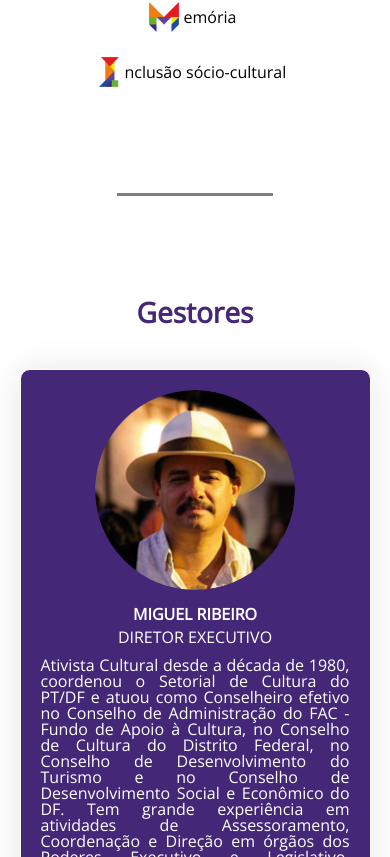
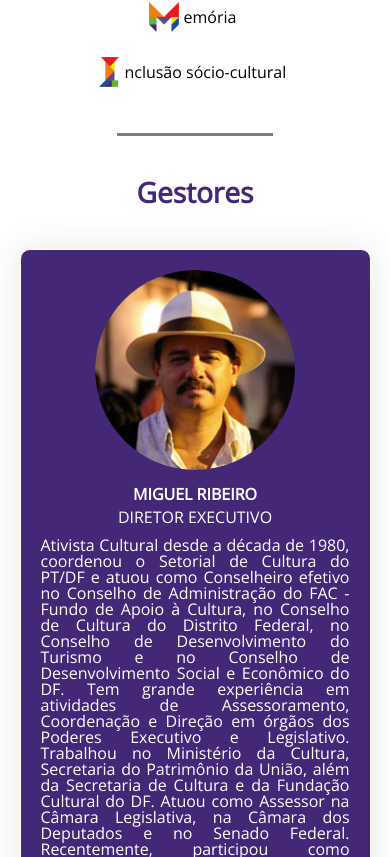
Before and after one commit to rafael-g-depaulo/transforma-site, a React (Create React App) app in the folder client/: page / in a window 390 px wide. Shown: the part 2787-3644 px from the top of the page. Built offline with nearby package versions, Linux system fonts and the light colour scheme.

Commit message:
✨ Add team responsiveness

```diff
--- a/client/src/Pages/Home/Experiences/ExperiencesList.js
+++ b/client/src/Pages/Home/Experiences/ExperiencesList.js
@@ -3,14 +3,17 @@ import styled from 'styled-components'
 
 import Experience from './Experience'
 
-import { bodySize } from 'Themes/default'
+import { bodySize, LargeBreakpoint } from 'Themes/default'
 
 const Grid = styled.div`
   display: grid;
-  grid-template-columns: repeat(${props => props.cols ?? 2}, 1fr);
   grid-gap: 40px;
   max-width: ${bodySize};
   margin: auto;
+
+  @media (min-width: ${LargeBreakpoint}) {
+    grid-template-columns: repeat(${props => props.cols ?? 2}, 1fr);
+  }
 `
 
 const List = styled.div`
--- a/client/src/Pages/Home/Experiences/index.js
+++ b/client/src/Pages/Home/Experiences/index.js
@@ -4,21 +4,28 @@ import styled from 'styled-components'
 import Title from 'Components/Title'
 import Text from 'Components/Text'
 
-import { bodySize } from 'Themes/default'
+import { bodySize, LargeBreakpoint, bodyPadding } from 'Themes/default'
 import ExperiencesList from './ExperiencesList'
 
 import rawExperiences from './experiences'
 import { Element } from 'react-scroll'
+import useWidth from 'Hooks/useWidth'
 
 const Container = styled(Element)`
   max-width: ${bodySize};
+  padding: ${bodyPadding};
   margin: auto;
   margin-bottom: 200px;
 `
 
 const MyText = styled(Text)`
-  margin-bottom: 60px;
-  margin-top: 40px;
+  margin-bottom: 20px;
+  margin-top: 15px;
+
+  @media (min-width: ${LargeBreakpoint}) {
+    margin-bottom: 60px;
+    margin-top: 40px;
+  }
 `
 
 const text = ""
@@ -30,6 +37,10 @@ export const Experiences = ({
   ...props
 }) => {
 
+  // check if is in mobile
+  const width = useWidth()
+  const isMobile = width < parseInt(LargeBreakpoint)
+
   const experiences = rawExperiences.map(({imgs, ...rest}) => ({
     imgs: imgs.map(img => ({
       ...img,
@@ -40,7 +51,7 @@ export const Experiences = ({
 
   return (<Container name="Experiences">
     <Title>Experiências que se somam</Title>
-    <MyText columns="2">{text}</MyText>
+    <MyText columns={isMobile ? 1 : 2}>{text}</MyText>
     <ExperiencesList experiences={experiences} {...props} />
   </Container>)
 }
--- a/client/src/Pages/Home/index.js
+++ b/client/src/Pages/Home/index.js
@@ -9,7 +9,8 @@ import Institute from './Institute'
 import Team from './Team'
 import Experiences from './Experiences'
 import styled from 'styled-components'
-import { navHeight } from 'Themes/default'
+import { navHeight, LargeBreakpoint } from 'Themes/default'
+import useWidth from 'Hooks/useWidth'
 
 const Body = styled.div`
   padding-top: ${navHeight};
@@ -19,14 +20,19 @@ export const Home = ({
   ...props
 }) => {
 
+  // check if is in mobile
+  const width = useWidth()
+  const isMobile = width < parseInt(LargeBreakpoint)
+  const dividerMargin = isMobile ? "40px" : "100px"
+
   return (<Body>
     <Navbar />
     <Banner />
     <Institute />
-    <Divider margin="100px" />
+    <Divider margin={dividerMargin} />
     <Team />
-    <Divider margin="100px" />
-    {/* <Experiences /> */}
+    <Divider margin={dividerMargin} />
+    <Experiences />
     {/* <Footer /> */}
   </Body>)
 }
```
